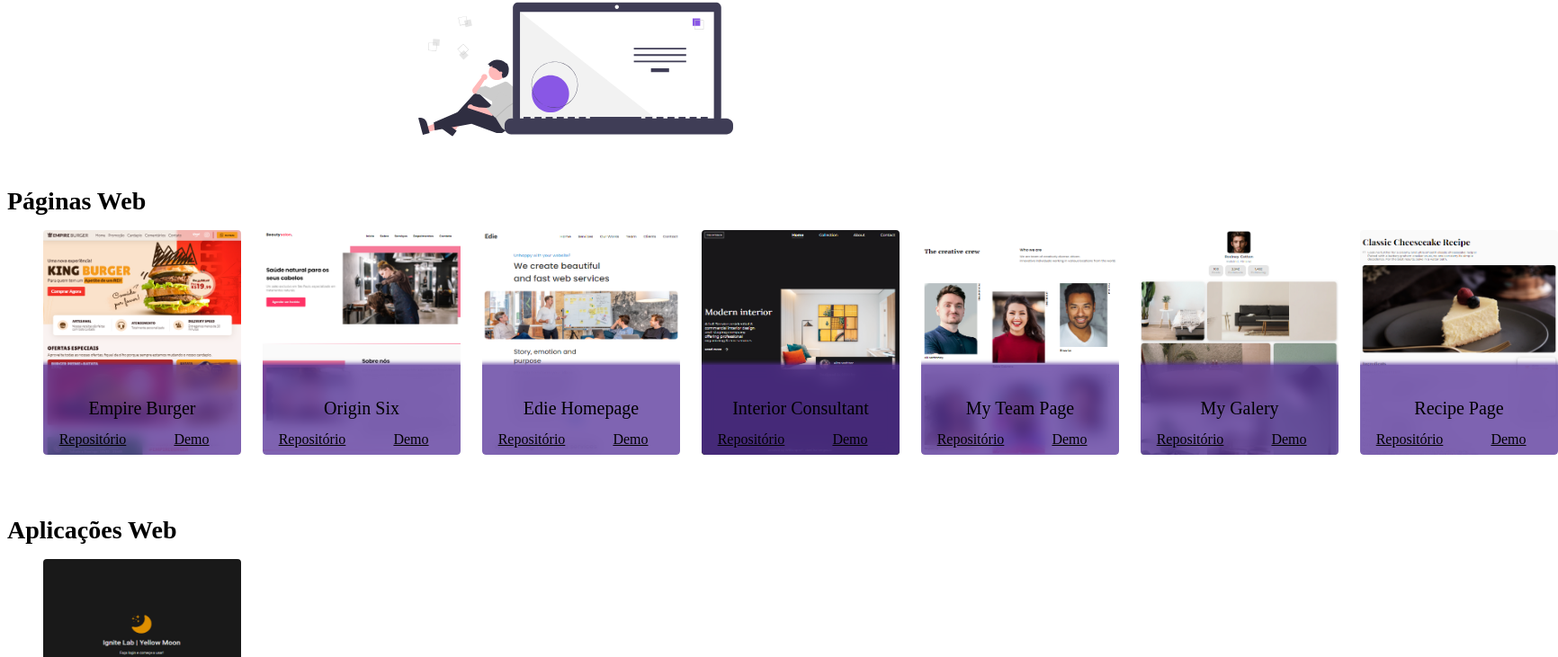
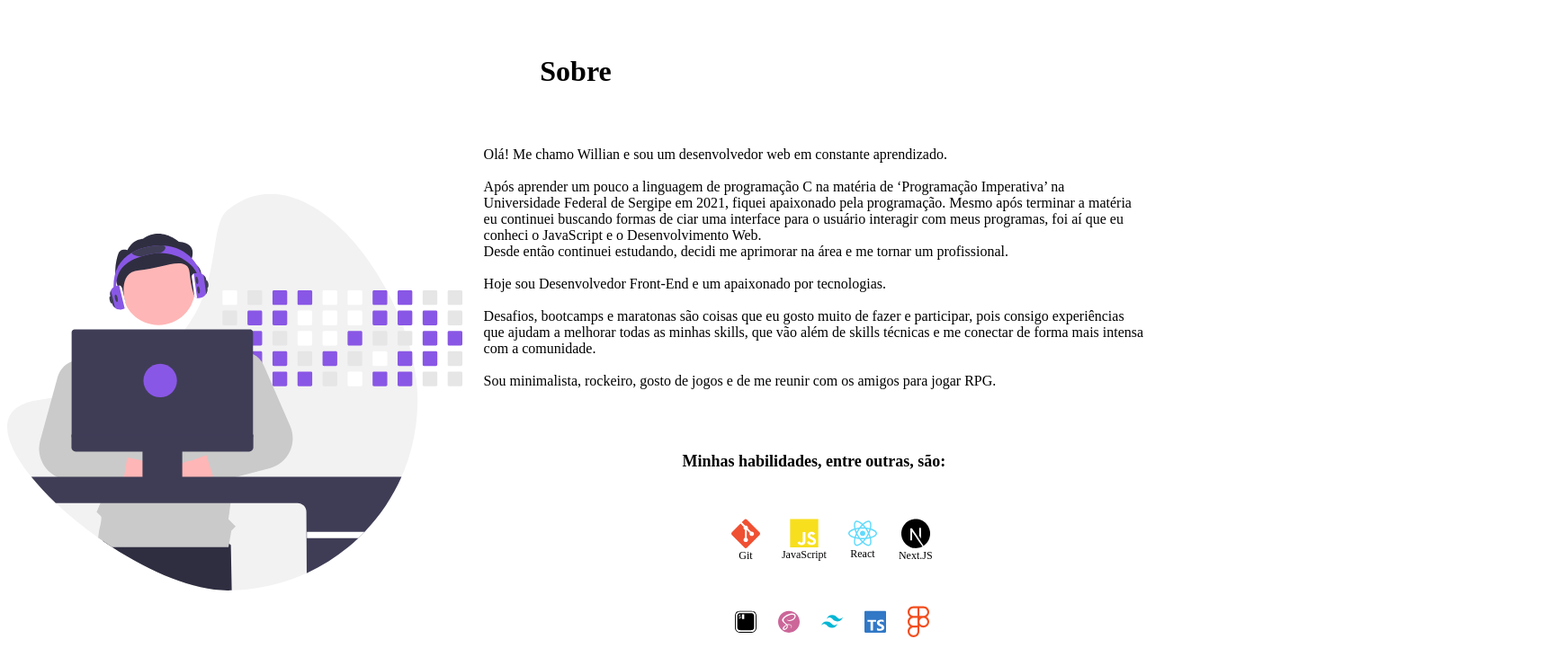
Before and after one commit to WillianIgorDeveloper/WillianIgorDeveloper, a Next.js app: page / in a window 1280 px wide. Shown: the part 772-1503 px from the top of the page at 90% size, 1732 px wide, since content can reach past the window. Built offline with nearby package versions, Linux system fonts and the light colour scheme.

Commit message:
create about Section

```diff
--- a/src/pages/index.jsx
+++ b/src/pages/index.jsx
@@ -1,8 +1,7 @@
 import Head from 'next/head'
+
 import Divider from '../components/Divider'
-
 import Menu from '../components/menu'
-import ProjectsCarousel from '../components/ProjectsCarousel'
 
 import style from '../styles/index.module.scss'
 
@@ -33,7 +32,7 @@ export default function Home() {
         <Divider type="up" />
         <section id='Projects' className={style.projects}>
           <div className='container'>
-            <div className={style.projectsContainer}>
+            {/* <div className={style.projectsContainer}>
               <div className={style.projectsWrapper}>
                 <h2>Projetos</h2>
                 <img
@@ -52,10 +51,40 @@ export default function Home() {
                 alt="Ilustação MIT"
               />
               <ProjectsCarousel title="Projetos de Código Aberto" type="mit" />
-            </div>
+            </div> */}
           </div>
         </section>
         <Divider type="down" />
+
+
+        <section className={`${style.about} container`} id="About">
+            <h2>Sobre</h2>
+            <div className={style.aboutContainer}>
+              <img
+                src="/about-illustration.svg"
+                alt="Ilustração de desenvolvedor"
+              />
+              <div className={style.aboutWrapper}>
+                <p>Olá! Me chamo Willian e sou um desenvolvedor web em constante aprendizado.<br/><br/>Após aprender um pouco a linguagem de programação C na matéria de &lsquo;Programação Imperativa&rsquo; na Universidade Federal de Sergipe em 2021, fiquei apaixonado pela programação. Mesmo após terminar a matéria eu continuei buscando formas de ciar uma interface para o usuário interagir com meus programas, foi aí que eu conheci o JavaScript e o Desenvolvimento Web.<br/>Desde então continuei estudando, decidi me aprimorar na área e me tornar um profissional.<br/><br/>Hoje sou Desenvolvedor Front-End e um apaixonado por tecnologias.<br/><br/>Desafios, bootcamps e maratonas são coisas que eu gosto muito de fazer e participar, pois consigo experiências que ajudam a melhorar todas as minhas skills, que vão além de skills técnicas e me conectar de forma mais intensa com a comunidade.<br/><br/>Sou minimalista, rockeiro, gosto de jogos e de me reunir com os amigos para jogar RPG.</p>
+                <div className={style.skillsWrapper}>
+                  <h3>Minhas habilidades, entre outras, são:</h3>
+                  <ul>
+                    <li><img src="/skills-icons/git.svg" alt="Git" /><span>Git</span></li>
+                    <li><img src="/skills-icons/js.svg" alt="JavaScript" /><span>JavaScript</span></li>
+                    <li><img src="/skills-icons/react.svg" alt="React" /><span>React</span></li>
+                    <li><img src="/skills-icons/next.svg" alt="Next.JS" /><span>Next.JS</span></li>
+                  </ul>
+                  <ul>
+                    <li><img src="/skills-icons/terminal.svg" alt="Terminal" /></li>
+                    <li><img src="/skills-icons/sass.svg" alt="Sass" /></li>
+                    <li><img src="/skills-icons/tailwind.svg" alt="Tailwind" /></li>
+                    <li><img src="/skills-icons/ts.svg" alt="Typestript" /></li>
+                    <li><img src="/skills-icons/figma.svg" alt="Figma" /></li>
+                  </ul>
+                </div>
+              </div>
+            </div>
+        </section>
       </main>
     </>
   )
--- a/src/styles/index.module.scss
+++ b/src/styles/index.module.scss
@@ -154,3 +154,132 @@
         }
     }
 }
+
+
+/*====================
+    About Section
+====================*/
+.about {
+    padding-top: $spacing-2xl;
+    padding-bottom: $spacing-2xl;
+
+    display: flex;
+    flex-direction: column;
+    align-items: center;
+    gap: $spacing-xl;
+
+    h2 {
+        font-size: $font-heading-md;
+        line-height: $line-heading-md;
+    }
+
+    .aboutContainer {
+        display: flex;
+        flex-direction: column;
+        gap: $spacing-xl;
+
+
+        img {
+            width: 350px;
+            align-self: center;
+        }
+
+        .aboutWrapper {
+            display: flex;
+            flex-direction: column;
+            gap: $spacing-2xl;
+
+            .skillsWrapper {
+                display: flex;
+                flex-direction: column;
+                gap: $spacing-lg;
+
+                h3 {
+                    font-size: $font-text-lg;
+                    line-height: $line-text-lg;
+                    font-weight: 600;
+                }
+
+                img {
+                    width: 24px;
+                }
+
+                ul:nth-child(2) {
+                    img {
+                        width: 32px;
+                    }
+                }
+
+                ul {
+                    display: flex;
+                    gap: $spacing-xl;
+                    align-items: center;
+
+                    li {
+                        display: flex;
+                        flex-direction: column;
+                        align-items: center;
+
+                        span {
+                            font-size: $font-text-xs;
+                            line-height: $line-text-xs;
+                            font-weight: 300;
+                        }
+                    }
+                }
+            }
+        }
+    }
+}
+// Media querys
+@media (max-width: $media-sm) {
+    .about {
+        h2 {
+            font-size: $font-heading-xs;
+            line-height: $line-heading-xs;
+        }
+
+        .aboutContainer {
+            img {
+                width: 250px;
+            }
+
+            .aboutWrapper {
+                p {
+                    font-size: $font-text-sm;
+                    line-height: $line-text-sm;
+                }
+
+                .skillsWrapper {
+                    h3 {
+                        font-size: $font-text-md;
+                        line-height: $line-text-md;
+                        font-weight: 600;
+                    }
+                }
+            }
+        }
+    }
+}
+@media (min-width: $media-md) {
+    .about {
+        .aboutContainer {
+            .aboutWrapper {
+                .skillsWrapper {
+                    align-items: center;
+                }
+            }
+        }
+    }
+}
+@media (min-width: $media-lg) {
+    .about {
+        .aboutContainer {
+            flex-direction: row;
+
+            img {
+                width: 40%;
+            }
+        }
+    }
+}
```
